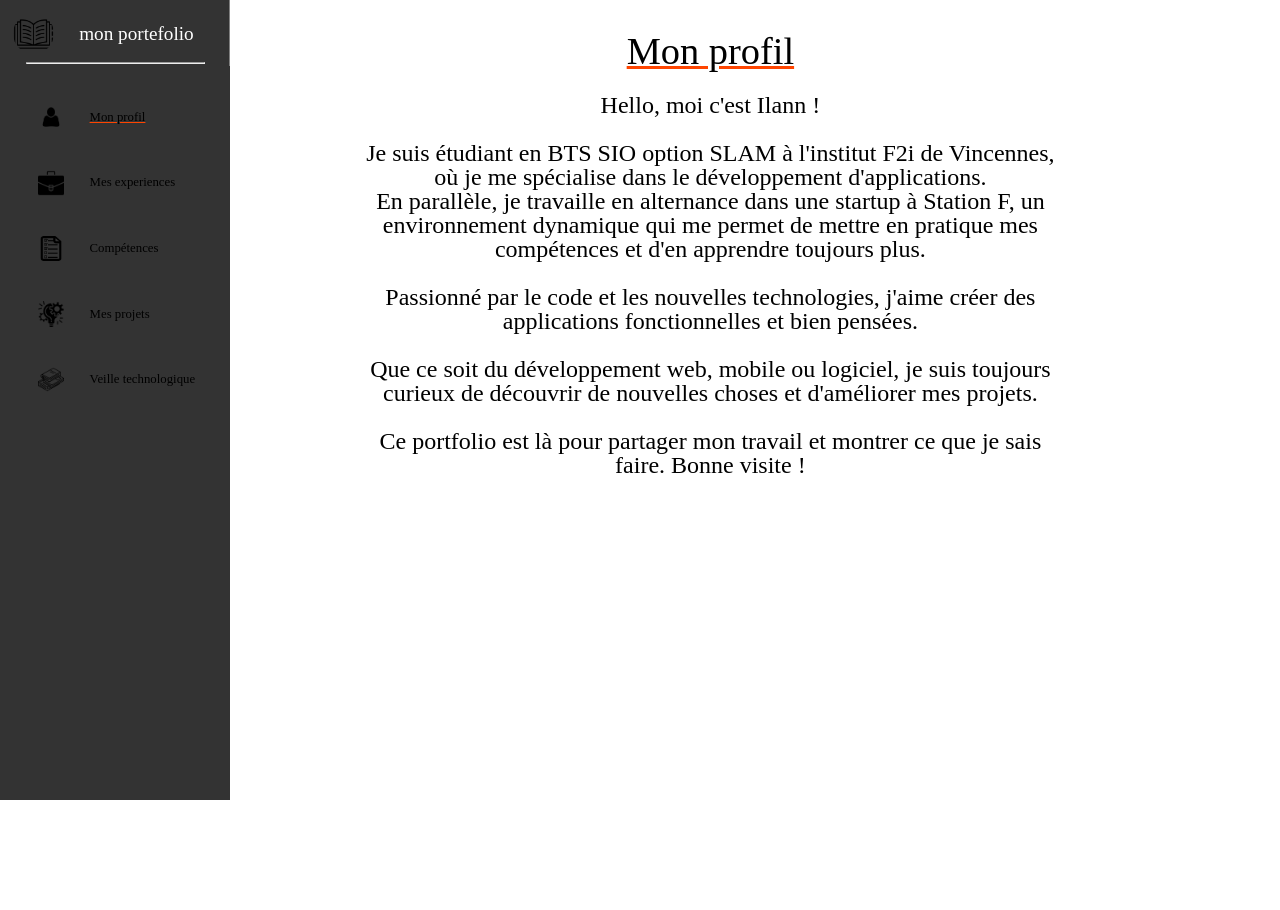
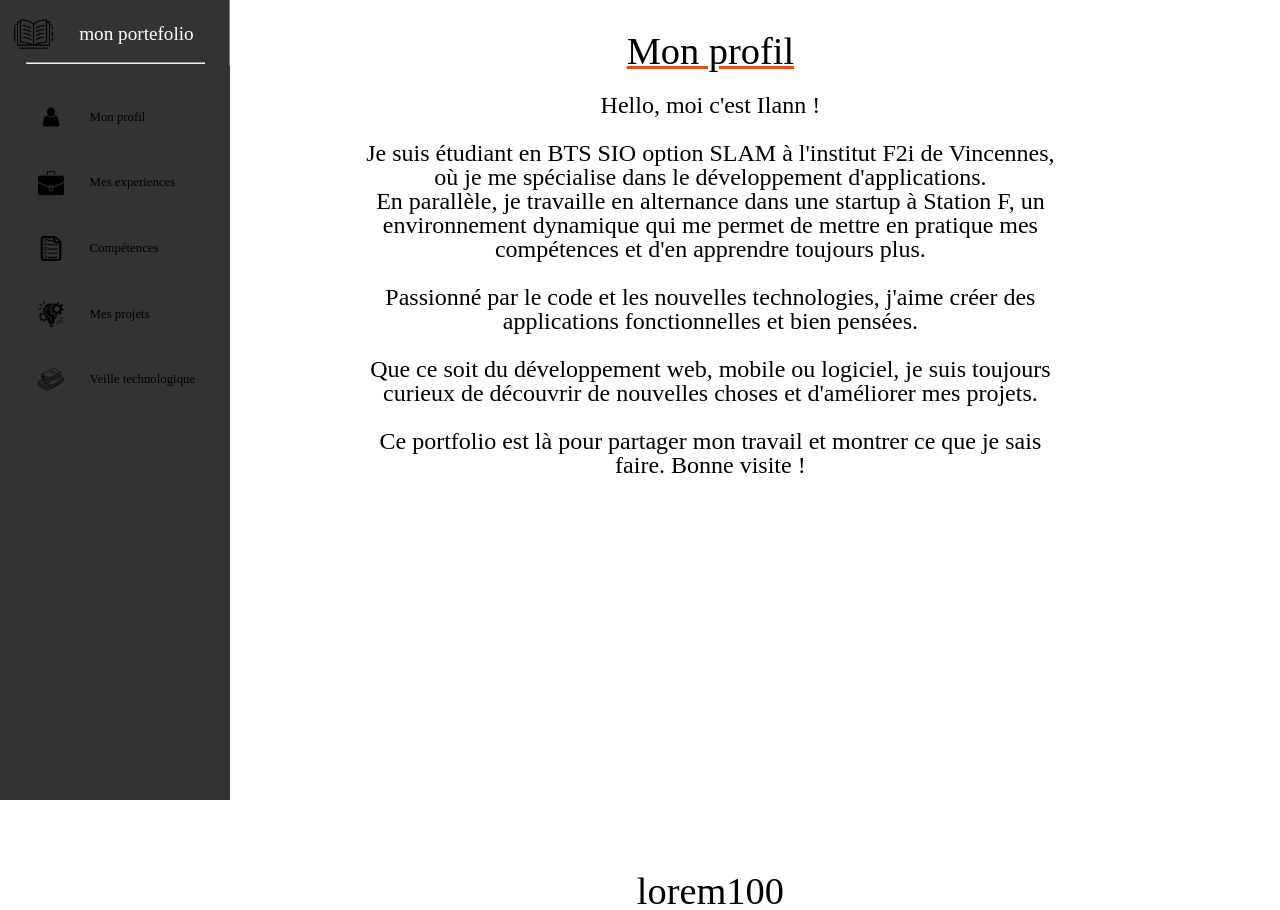
Before and after one commit to snk9341/portfolio, a React (Vite) app in the folder portfolio/: page / in a window 1280 px wide. Before the commit the page ends 872 px from the top, so only its background shows below. Built offline with nearby package versions, Linux system fonts and the light colour scheme; a web font is replaced by a local one.

Commit message:
Update App.jsx

```diff
--- a/portfolio/src/App.jsx
+++ b/portfolio/src/App.jsx
@@ -11,7 +11,7 @@ function SideMenu({}) {
             <a href="#mon-profil">
               <div className="liSideBar">
                 <img className="liImg" src="/src/assets/avatar.png" alt="" />
-                <u><h2 className="menuOption">Mon profil</h2></u>
+                <h2 className="menuOption">Mon profil</h2>
               </div>
             </a>
           </li>
@@ -94,7 +94,7 @@ function Experiences ({}) {
   return (
     <>
     <div className="experiences">
-
+      <p>lorem100</p>
     </div>
     </>
   )
```
